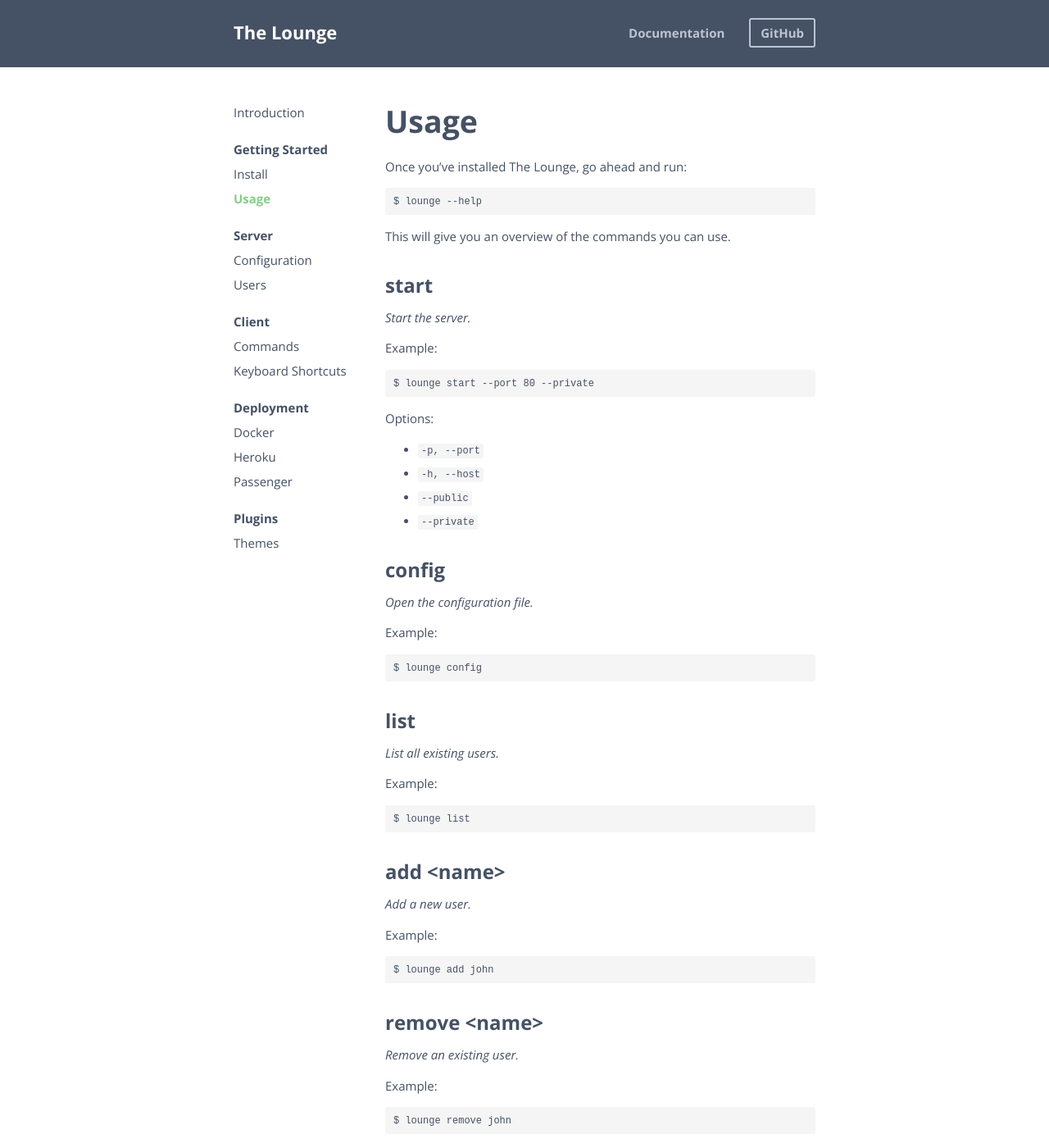
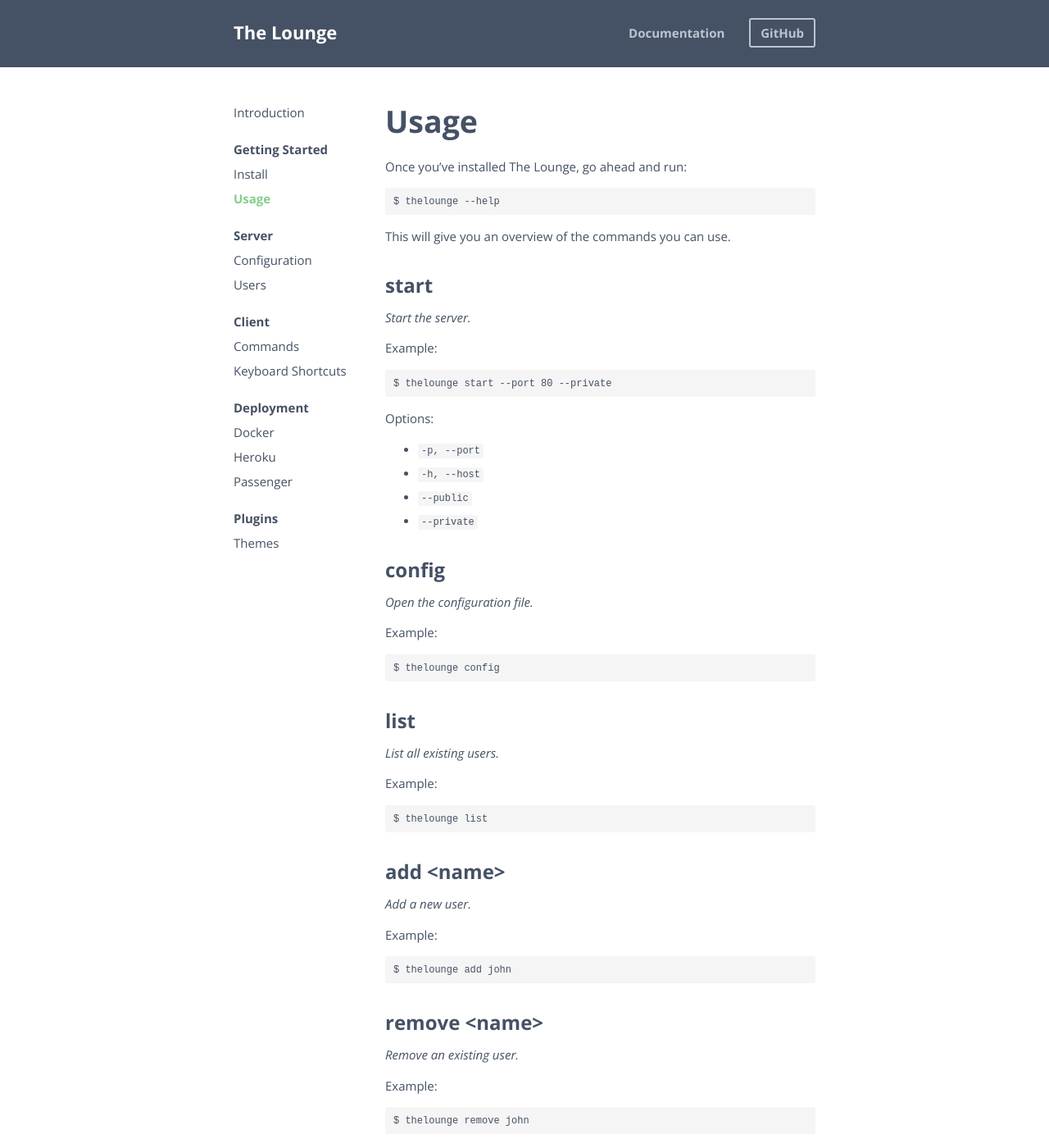
Before and after one commit to thelounge/thelounge.github.io, a Jekyll site: the page built from _docs/getting_started/usage.md, in a window 1280 px wide and 1400 px high. Shown: the whole window at 82% size. Built offline with Jekyll 4.4.1, drawn with Linux system fonts in a browser that asks for light colours; Markdown is read by kramdown in place of the engine named in the settings; comment, search, counter and statistics services are not loaded; some of the changed text lies outside the part shown.

Commit message:
Updated lounge to thelounge

````diff
--- a/_docs/getting_started/usage.md
+++ b/_docs/getting_started/usage.md
@@ -11,7 +11,7 @@
 Once you've installed The Lounge, go ahead and run:
 
 ```
-$ lounge --help
+$ thelounge --help
 ```
 
 This will give you an overview of the commands you can use.
@@ -23,7 +23,7 @@
 Example:
 
 ```
-$ lounge start --port 80 --private
+$ thelounge start --port 80 --private
 ```
 
 Options:
@@ -40,7 +40,7 @@
 Example:
 
 ```
-$ lounge config
+$ thelounge config
 ```
 
 ## `list`
@@ -50,7 +50,7 @@
 Example:
 
 ```
-$ lounge list
+$ thelounge list
 ```
 
 ## `add <name>`
@@ -60,7 +60,7 @@
 Example:
 
 ```
-$ lounge add john
+$ thelounge add john
 ```
 
 ## `remove <name>`
@@ -70,7 +70,7 @@
 Example:
 
 ```
-$ lounge remove john
+$ thelounge remove john
 ```
 
 ## `reset <name>`
@@ -80,7 +80,7 @@
 Example:
 
 ```
-$ lounge reset john
+$ thelounge reset john
 ```
 
 ## `edit <name>`
@@ -90,7 +90,7 @@
 Example:
 
 ```
-$ lounge edit john
+$ thelounge edit john
 ```
 
 # Options
@@ -118,7 +118,7 @@
 Example:
 
 ```
-$ lounge --help
+$ thelounge --help
 ```
 
 ## `--version`
@@ -128,5 +128,5 @@
 Example:
 
 ```
-$ lounge --version
+$ thelounge --version
 ```
````
